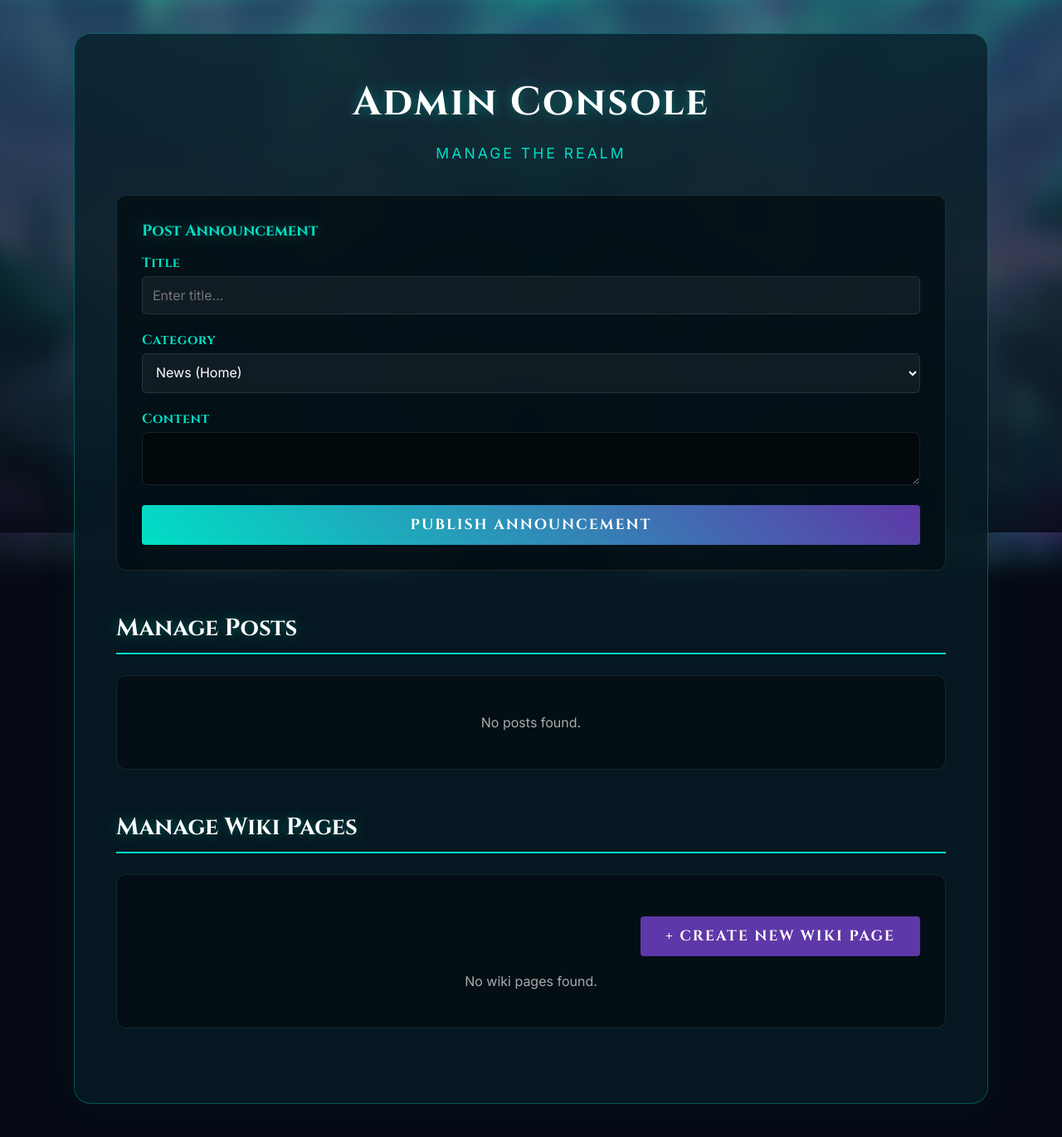
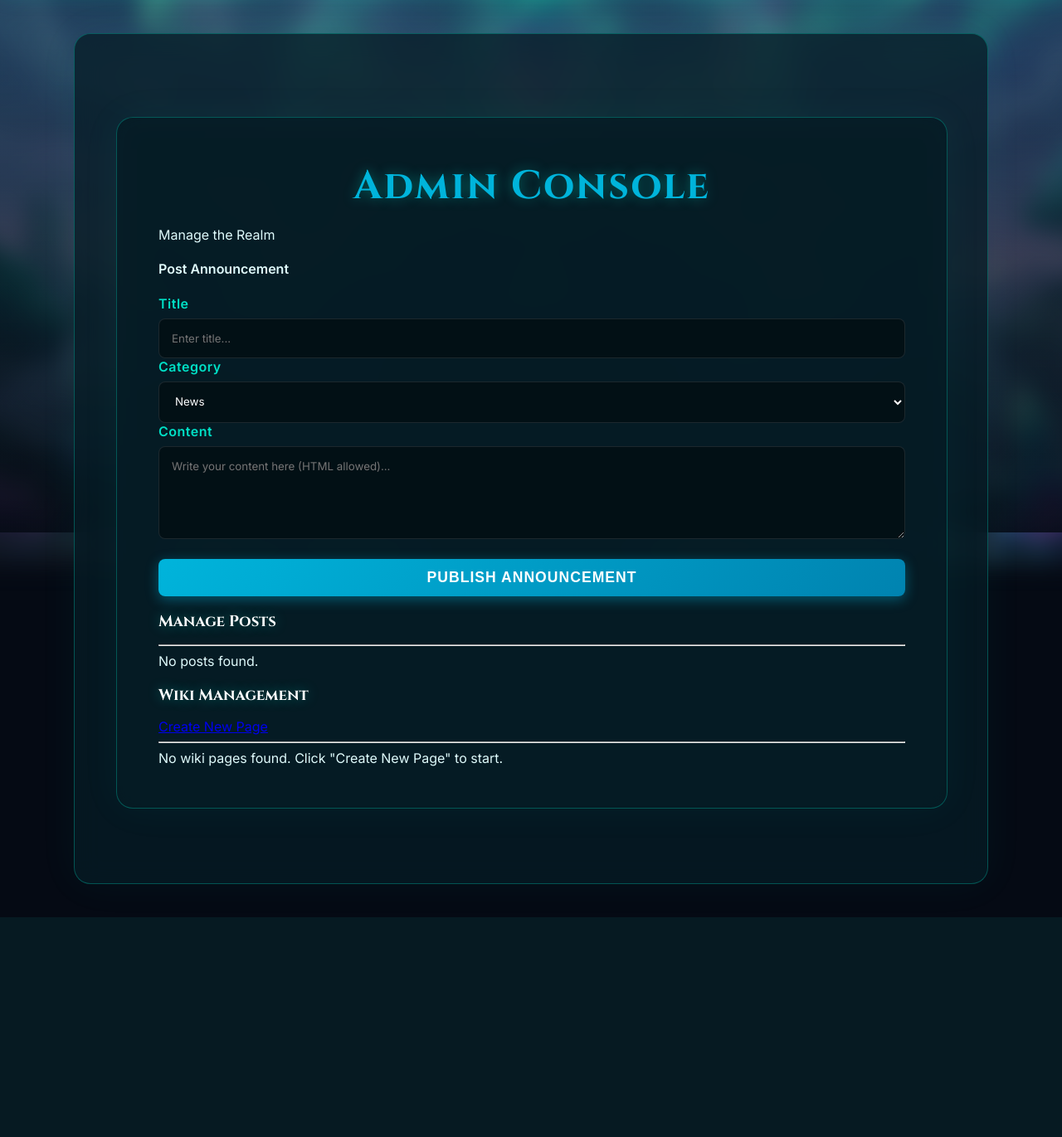
Before and after one commit to MajikkuNetwork/MajikkuWebsite, a Flask app: template templates/admin.html in a window 1280 px wide. Shown: the part 158-1529 px from the top of the page at 83% size. After the commit the page ends 1264 px from the top, so only its background shows below. Run offline with Flask 3, Linux system fonts and the light colour scheme; the template is opened without the code that fills it, so the values that code supplies are empty; the visitor is signed in with stand-in values (Sample User, id 1); some libraries are stand-ins or nearby versions.

Commit message:
admin html was never updated

```diff
--- a/templates/admin.html
+++ b/templates/admin.html
@@ -1,103 +1,114 @@
 {% extends "base.html" %}
 
 {% block content %}
-    <script src="https://code.jquery.com/jquery-3.4.1.slim.min.js" integrity="sha384-J6qa4849blE2+poT4WnyKhv5vZF5SrPo0iEjwBvKU7imGFAV0wwj1yYfoRSJoZ+n" crossorigin="anonymous"></script>
-    <link href="https://cdn.jsdelivr.net/npm/summernote@0.8.18/dist/summernote-lite.min.css" rel="stylesheet">
-    <script src="https://cdn.jsdelivr.net/npm/summernote@0.8.18/dist/summernote-lite.min.js"></script>
+<div class="container" style="max-width: 900px; margin-top: 50px;">
 
-    <h1>Admin Console</h1>
-    <p class="subtitle">Manage the Realm</p>
+    <div class="text-center mb-5">
+        <h1 class="display-4" style="font-family: 'Cinzel', serif; color: #00b4db;">Admin Console</h1>
+        <p class="text-muted">Manage the Realm</p>
+    </div>
 
-    <div class="admin-box">
-        <h3 style="color:var(--primary); margin-top:0;">Post Announcement</h3>
+    {% if session.get('is_admin') or session.get('is_coord') or session.get('is_story') %}
+    <div class="card bg-dark border-secondary mb-5">
+        <div class="card-header border-secondary">
+            <h4 class="text-white mb-0">Post Announcement</h4>
+        </div>
+        <div class="card-body">
             <form action="/admin/post" method="POST">
-            <label style="color: var(--primary); font-family: 'Cinzel'; margin-bottom: 5px; display: block;">Title</label>
-            <input type="text" name="title" class="majikku-input" placeholder="Enter title..." required>
+                <div class="mb-3">
+                    <label class="text-muted">Title</label>
+                    <input type="text" name="title" class="form-control bg-dark text-white border-secondary" placeholder="Enter title..." required>
+                </div>
 
-            <label style="color: var(--primary); font-family: 'Cinzel'; margin-bottom: 5px; display: block;">Category</label>
-            <select name="category" class="majikku-input" required>
-                {% if session.get('is_admin') %}
-                    <option value="NEWS" style="color: black;">News (Home)</option>
-                {% endif %}
+                <div class="mb-3">
+                    <label class="text-muted">Category</label>
+                    <select name="category" class="form-control bg-dark text-white border-secondary">
+                        <option value="NEWS">News</option>
+                        {% if session.get('is_coord') or session.get('is_admin') %}<option value="EVENT">Event</option>{% endif %}
+                        {% if session.get('is_story') or session.get('is_admin') %}<option value="LORE">Lore</option>{% endif %}
+                    </select>
+                </div>
 
-                {% if session.get('is_admin') or session.get('is_coord') %}
-                    <option value="EVENT" style="color: black;">Event</option>
-                {% endif %}
+                <div class="mb-3">
+                    <label class="text-muted">Content</label>
+                    <textarea name="content" class="form-control bg-dark text-white border-secondary" rows="5" placeholder="Write your content here (HTML allowed)..." required></textarea>
+                </div>
 
-                {% if session.get('is_admin') or session.get('is_story') %}
-                    <option value="LORE" style="color: black;">Lore Entry</option>
-                {% endif %}
-            </select>
-
-            <label style="color: var(--primary); font-family: 'Cinzel'; margin-bottom: 5px; display: block;">Content</label>
-            <textarea id="summernote" name="content"></textarea>
-
-            <button type="submit" class="submit-btn" style="margin-top: 20px;">Publish Announcement</button>
+                <button type="submit" class="btn btn-majikku">Publish Announcement</button>
             </form>
         </div>
+    </div>
 
-    <h2 class="section-title">Manage Posts</h2>
-    <div class="admin-box">
+    <div class="mb-5">
+        <h3 class="text-white" style="font-family: 'Cinzel', serif;">Manage Posts</h3>
+        <hr class="border-secondary">
+
         {% if announcements %}
+            <div class="list-group">
                 {% for post in announcements %}
-                <div style="display: flex; justify-content: space-between; align-items: center; padding: 15px 0; border-bottom: 1px solid rgba(255,255,255,0.1);">
+                <div class="list-group-item bg-dark border-secondary text-white d-flex justify-content-between align-items-center">
                     <div>
-                        <span style="color: var(--primary); font-weight: bold; margin-right: 10px; font-family: 'Cinzel';">[{{ post.category }}]</span>
-                        <span style="font-size: 1.1rem;">{{ post.title }}</span>
-                        <div style="color: #888; font-size: 0.8rem; margin-top: 5px;">{{ post.created_at }}</div>
+                        <h5 class="mb-1">{{ post.title }}</h5>
+                        <small class="text-muted">{{ post.category }} | By {{ post.author }} | {{ post.created_at }}</small>
                     </div>
-                    <div style="min-width: 150px; text-align: right;">
-                        <a href="/admin/edit/{{ post.id }}" style="color: #ffcc00; text-decoration: none; margin-right: 15px; font-weight: bold;">EDIT</a>
-                        <a href="/admin/delete/{{ post.id }}" style="color: #ff4444; text-decoration: none; font-weight: bold;" onclick="return confirm('Are you sure you want to delete this?')">DELETE</a>
+                    <div>
+                        <a href="/admin/edit/{{ post.id }}" class="btn btn-sm btn-outline-info">Edit</a>
+                        {% if session.get('is_admin') %}
+                        <a href="/admin/delete/{{ post.id }}" class="btn btn-sm btn-outline-danger" onclick="return confirm('Delete this post?')">Delete</a>
+                        {% endif %}
                     </div>
                 </div>
                 {% endfor %}
+            </div>
         {% else %}
-            <p style="text-align:center; color:#aaa;">No posts found.</p>
-        {% endif %}
-    </div>
-
-    {% if session.get('is_admin') or session.get('is_story') %}
-    <h2 class="section-title">Manage Wiki Pages</h2>
-    <div class="admin-box">
-        <div style="text-align: right; margin-bottom: 20px;">
-            <a href="/admin/wiki/new" class="submit-btn" style="text-decoration: none; display: inline-block; width: auto; background: var(--secondary);">+ Create New Wiki Page</a>
-        </div>
-
-        {% if wiki_pages %}
-            {% for page in wiki_pages %}
-                <div style="display: flex; justify-content: space-between; align-items: center; padding: 15px 0; border-bottom: 1px solid rgba(255,255,255,0.1);">
-                    <div>
-                        <span style="color: var(--accent); font-weight: bold; margin-right: 10px;">[{{ page.category }}]</span>
-                        <span style="font-size: 1.1rem;">{{ page.title }}</span>
-                        <div style="color: #888; font-size: 0.8rem; margin-top: 5px;">Slug: /wiki/{{ page.slug }}</div>
-                    </div>
-                    <div style="min-width: 150px; text-align: right;">
-                        <a href="/admin/wiki/edit/{{ page.slug }}" style="color: #ffcc00; text-decoration: none; margin-right: 15px; font-weight: bold;">EDIT</a>
-                        <a href="/admin/wiki/delete/{{ page.slug }}" style="color: #ff4444; text-decoration: none; font-weight: bold;" onclick="return confirm('Delete this wiki page?')">DELETE</a>
-                    </div>
-                </div>
-            {% endfor %}
-        {% else %}
-            <p style="text-align:center; color:#aaa;">No wiki pages found.</p>
+            <div class="alert alert-dark text-center">No posts found.</div>
         {% endif %}
     </div>
     {% endif %}
 
-    <script>
-        $('#summernote').summernote({
-            placeholder: 'Write your content here... (Drag images in)',
-            tabsize: 2,
-            height: 300,
-            toolbar: [
-              ['style', ['style']],
-              ['font', ['bold', 'underline', 'clear']],
-              ['color', ['color']],
-              ['para', ['ul', 'ol', 'paragraph']],
-              ['table', ['table']],
-              ['insert', ['link', 'picture', 'video']],
-              ['view', ['fullscreen', 'codeview', 'help']]
-            ]
-        });
-    </script>
+
+    {% if session.get('is_admin') or session.get('is_story') or session.get('is_wiki_lead') or session.get('is_wiki_editor') %}
+
+    <div class="d-flex justify-content-between align-items-center mb-3">
+        <h3 class="text-white" style="font-family: 'Cinzel', serif;">Wiki Management</h3>
+        <a href="/admin/wiki/new" class="btn btn-success">
+            <i class="fas fa-plus"></i> Create New Page
+        </a>
+    </div>
+    <hr class="border-secondary">
+
+    {% if wiki_pages %}
+        <div class="table-responsive">
+            <table class="table table-dark table-hover border-secondary">
+                <thead>
+                    <tr>
+                        <th scope="col">Title</th>
+                        <th scope="col">Category</th>
+                        <th scope="col">Slug</th>
+                        <th scope="col" class="text-end">Actions</th>
+                    </tr>
+                </thead>
+                <tbody>
+                    {% for page in wiki_pages %}
+                    <tr>
+                        <td><a href="/wiki/{{ page.slug }}" class="text-info" target="_blank">{{ page.title }}</a></td>
+                        <td><span class="badge bg-secondary">{{ page.category }}</span></td>
+                        <td class="text-muted">/{{ page.slug }}</td>
+                        <td class="text-end">
+                            <a href="/admin/wiki/edit/{{ page.slug }}" class="btn btn-sm btn-outline-primary">Edit</a>
+
+                            {% if session.get('is_admin') or session.get('is_story') or session.get('is_wiki_lead') %}
+                            <a href="/admin/wiki/delete/{{ page.slug }}" class="btn btn-sm btn-outline-danger" onclick="return confirm('Are you sure you want to delete this page?')">Delete</a>
+                            {% endif %}
+                        </td>
+                    </tr>
+                    {% endfor %}
+                </tbody>
+            </table>
+        </div>
+    {% else %}
+        <div class="alert alert-dark text-center">No wiki pages found. Click "Create New Page" to start.</div>
+    {% endif %}
+
+    {% endif %} </div>
 {% endblock %}
```
Lines whose indentation alone changed are shown as unchanged.
